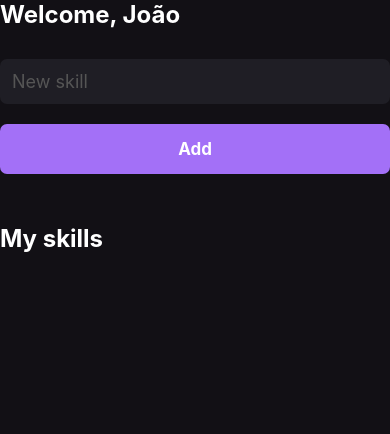
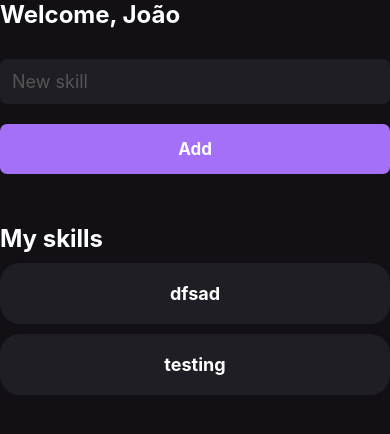
Before and after one commit to joaobispo2077/skills-king, a React Native app: screen / in a window 390 px wide. Shown: the top 434 px of the page. Built offline with nearby package versions, Linux system fonts and the light colour scheme.

Commit message:
refactor: extract button & skill card to components

```diff
--- /dev/null
+++ b/src/components/Button/index.js
@@ -0,0 +1,29 @@
+import React from 'react';
+import { TouchableOpacity, StyleSheet, Text } from 'react-native';
+
+export const Button = ({ children, onPress }) => {
+  return (
+    <TouchableOpacity
+      style={styles.button}
+      activeOpacity={0.7}
+      onPress={onPress}
+    >
+      <Text style={styles.buttonText}>{children}</Text>
+    </TouchableOpacity>
+  );
+};
+
+const styles = StyleSheet.create({
+  button: {
+    backgroundColor: '#A370F7',
+    padding: 15,
+    borderRadius: 7,
+    alignItems: 'center',
+    marginTop: 20,
+  },
+  buttonText: {
+    color: '#FFF',
+    fontSize: 17,
+    fontWeight: 'bold',
+  },
+});
--- /dev/null
+++ b/src/components/SkillCard/index.js
@@ -0,0 +1,25 @@
+import React from 'react';
+import { StyleSheet, Text, TouchableOpacity } from 'react-native';
+
+export const SkillCard = ({ skill }) => {
+  return (
+    <TouchableOpacity activeOpacity={0.7} style={[styles.buttonSkill]}>
+      <Text style={[styles.textSkill]}>{skill}</Text>
+    </TouchableOpacity>
+  );
+};
+
+const styles = StyleSheet.create({
+  textSkill: {
+    color: '#fff',
+    fontSize: 18,
+    fontWeight: 'bold',
+  },
+  buttonSkill: {
+    padding: 20,
+    borderRadius: 20,
+    backgroundColor: '#1F1E25',
+    alignItems: 'center',
+    marginTop: 10,
+  },
+});
--- a/src/pages/Home.js
+++ b/src/pages/Home.js
@@ -6,15 +6,16 @@ import {
   StyleSheet,
   TextInput,
   Platform,
-  TouchableOpacity,
 } from 'react-native';
+import { Button } from '../components/Button';
+import { SkillCard } from '../components/SkillCard';
 
 export const Home = () => {
   const [newSkill, setNewSkill] = useState('');
-  const [skills, setSkills] = useState([]);
+  const [skills, setSkills] = useState(['dfsad', 'testing']);
 
   const handleAddNewSkill = () => {
-    const hasSkill = newSkill.trim().length === 0;
+    const hasSkill = newSkill.trim().length >= 0;
     if (!hasSkill) {
       return;
     }
@@ -33,22 +34,12 @@ export const Home = () => {
         value={newSkill}
         onChangeText={text => setNewSkill(text)}
       />
-      <TouchableOpacity
-        style={styles.button}
-        activeOpacity={0.7}
-        onPress={handleAddNewSkill}
-      >
-        <Text style={styles.buttonText}>Add</Text>
-      </TouchableOpacity>
+      <Button onPress={handleAddNewSkill}>Add</Button>
+
       <Text style={[styles.title, { marginTop: 50 }]}>My skills</Text>
+
       {skills.map((skill, index) => (
-        <TouchableOpacity
-          key={index}
-          activeOpacity={0.7}
-          style={[styles.buttonSkill]}
-        >
-          <Text style={[styles.textSkill]}>{skill}</Text>
-        </TouchableOpacity>
+        <SkillCard key={index} skill={skill} />
       ))}
     </SafeAreaView>
   );
@@ -74,28 +65,4 @@ const styles = StyleSheet.create({
     marginTop: 30,
     borderRadius: 7,
   },
-  button: {
-    backgroundColor: '#A370F7',
-    padding: 15,
-    borderRadius: 7,
-    alignItems: 'center',
-    marginTop: 20,
-  },
-  buttonText: {
-    color: '#FFF',
-    fontSize: 17,
-    fontWeight: 'bold',
-  },
-  textSkill: {
-    color: '#fff',
-    fontSize: 18,
-    fontWeight: 'bold',
-  },
-  buttonSkill: {
-    padding: 20,
-    borderRadius: 20,
-    backgroundColor: '#1F1E25',
-    alignItems: 'center',
-    marginTop: 10,
-  },
 });
```
